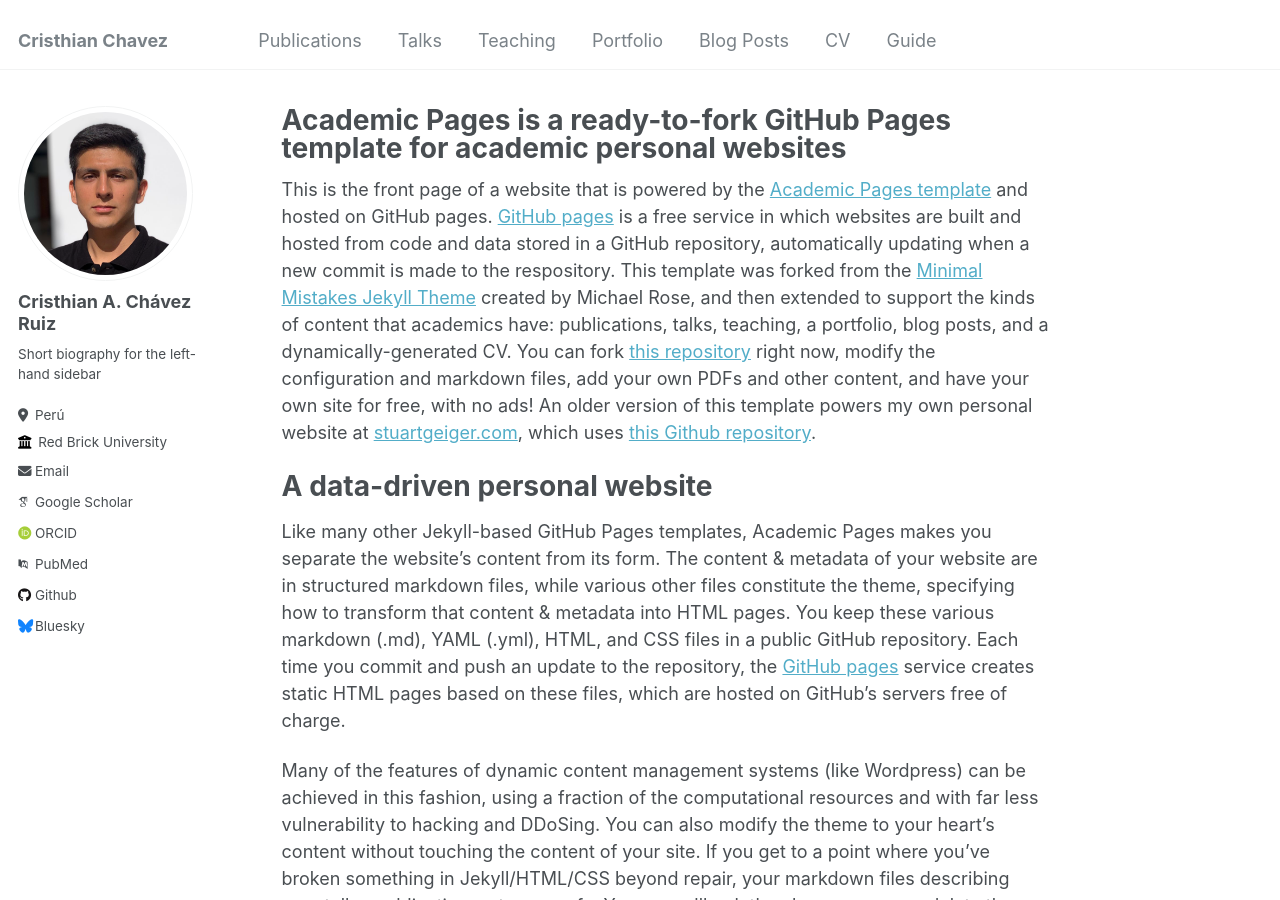
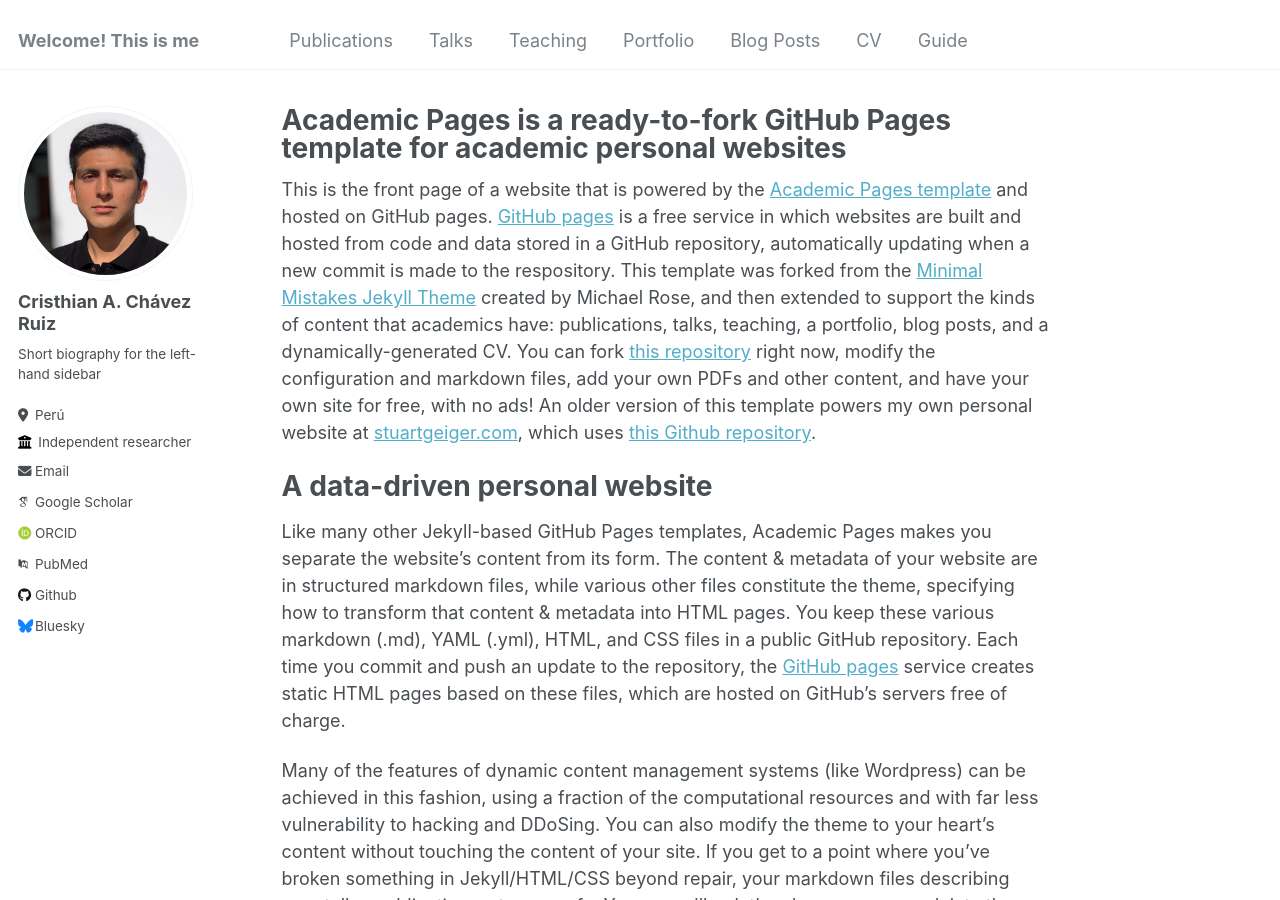
Before and after one commit to cristhianchr/cristhianchr.github.io, a Jekyll site: the page built from _pages/about.md, in a window 1280 px wide and 900 px high. Built offline with Jekyll 4.4.1, drawn with Linux system fonts in a browser that asks for light colours; some web fonts are replaced.

Commit message:
Update _config.yml

```diff
--- a/_config.yml
+++ b/_config.yml
@@ -8,10 +8,10 @@
 
 # Basic Site Settings
 locale                   : "en-US"
-title                    : "Cristhian Chavez"
+title                    : "Welcome! This is me"
 title_separator          : "-"
 name                     : &name "Cristhian Chávez Ruiz"
-description              : &description "personal description"
+description              : &description "Mechanical-Electrical engineer. One day I'll be working on robotics and mechatronics. Future MIT's Phd. Independent researcher. CEO of nothing. Future start-up founder"
 url                      : https://cristhianchr.github.io # the base hostname & protocol for your site e.g. "https://mmistakes.github.io"
 baseurl                  : "" # the subpath of your site, e.g. "/blog"
 repository               : "academicpages/academicpages.github.io"
@@ -23,11 +23,11 @@
   # Biographic information
   avatar           : "profile_pic.png"
   name             : "Cristhian A. Chávez Ruiz"
-  pronouns         : # example: "she/her"
+  # pronouns         : # example: "she/her"
   bio              : "Short biography for the left-hand sidebar"
   location         : "Perú"
-  employer         : "Red Brick University"
-  uri              : # URL
+  employer         : "Independent researcher"
+  # url              : # URL
   email            : "cristhianchr2000@gmail.com"
 
   # Academic websites
```
